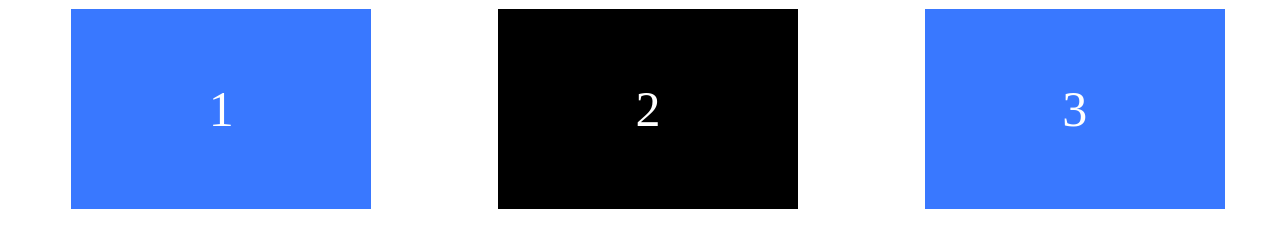
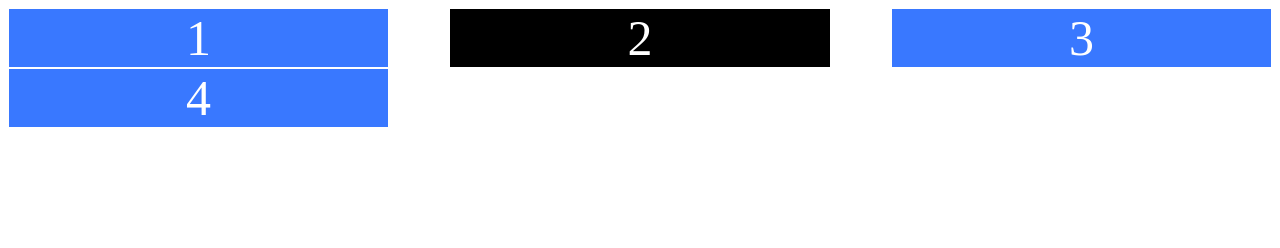
Before and after one commit to guswn2521/SCSS-Layout-Masterclass, a plain HTML site: page index.html in a window 1280 px wide. Drawn offline with Linux system fonts and the light colour scheme.

Commit message:
#2.1 Life Before Grid
grid 없이 flex로 격자모양 만들기 어렵다.

```diff
--- a/index.html
+++ b/index.html
@@ -12,9 +12,8 @@
         <div class="child">1</div>
         <div class="child">2</div>
         <div class="child">3</div>
-        <!-- <div class="child">4</div>
-        <div class="child">5</div>
-        <div class="child">6</div> -->
+        <div class="child">4</div>
+
 
 
     </div>
--- a/style.css
+++ b/style.css
@@ -1,17 +1,13 @@
 .pather{
     display: flex;
-    justify-content:space-around;
-    height: 100vh;
-    width:100vw;
-    /* flex-wrap:wrap; */
-    align-content: center;
+    flex-wrap:wrap;
+    justify-content: space-between;
 }
 .child{
     background-color: rgb(57, 120, 255);
     color: white;
-    /* width: 300px; */
-    flex-basis: 300px;
-    height: 200px;
+    width: 300px;
+    flex-basis: 30%;
     font-size:50px;
     display: flex;
     justify-content: center;
```
